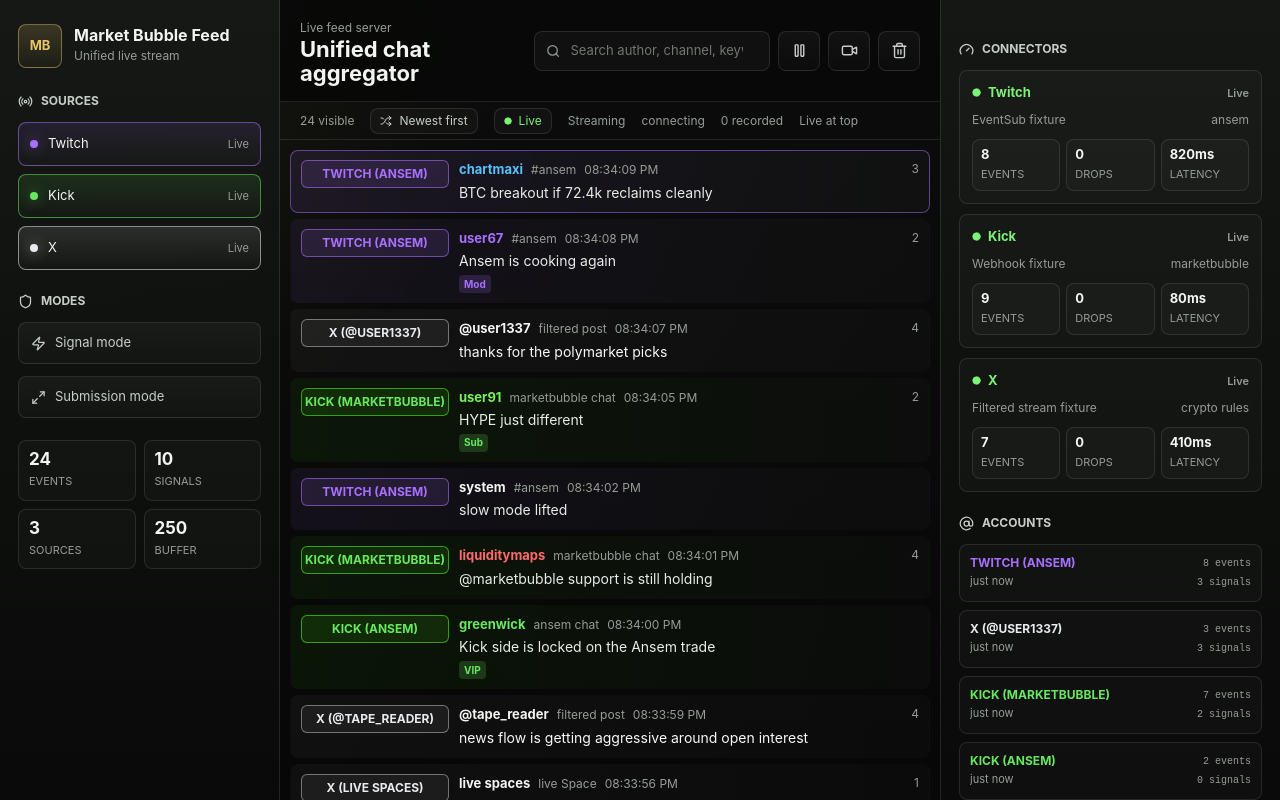
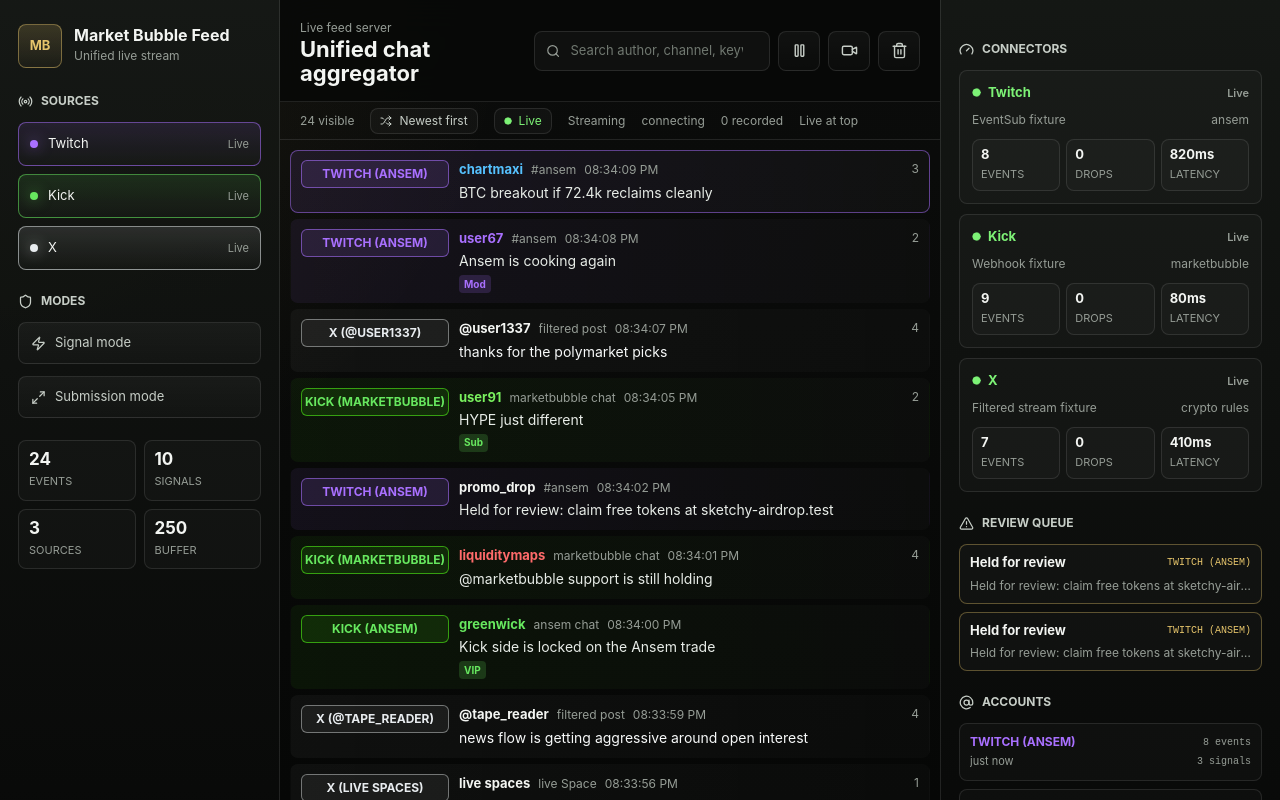
Before and after one commit to ramenxbt/unified-chat-aggregator, a React (Vite) app: page / in a window 1280 px wide. Built offline with nearby package versions, Linux system fonts and the light colour scheme; no server answers.

Commit message:
Add moderation review queue

```diff
--- a/src/App.tsx
+++ b/src/App.tsx
@@ -2,6 +2,7 @@
 import {
   Activity,
   Archive,
+  AlertTriangle,
   AtSign,
   Ban,
   CheckCircle2,
@@ -137,6 +138,7 @@
   );
   const sourceAccountSummaries = useMemo(() => buildSourceAccountSummaries(feedEvents), [feedEvents]);
   const sourceIdentityGroups = useMemo(() => buildSourceIdentityGroups(sourceAccountSummaries), [sourceAccountSummaries]);
+  const moderationItems = useMemo(() => buildModerationItems(feedEvents), [feedEvents]);
   const obsPresetLinks = useMemo(buildObsPresetLinks, []);
 
   useEffect(() => {
@@ -328,6 +330,16 @@
     setQuery(group.query);
     setAuthorFilter(null);
     setSourceAccountFilter(null);
+  }
+
+  function reviewModerationItem(item: ModerationItem) {
+    setPlatformFilter(defaultViewPreset().platformFilter);
+    setQuery("");
+    setSignalOnly(false);
+    setAuthorFilter(null);
+    setSourceAccountFilter(null);
+    setSelectedEventId(item.event.id);
+    setPinnedToLive(false);
   }
 
   return (
@@ -485,6 +497,11 @@
               <ConnectorCard key={status.platform} status={status} />
             ))}
           </div>
+        </section>
+
+        <section className="detail-section">
+          <SectionTitle icon={<AlertTriangle size={15} />} title="Review queue" />
+          <ModerationQueue items={moderationItems} onReview={reviewModerationItem} />
         </section>
 
         <section className="detail-section">
@@ -632,6 +649,13 @@
   accounts: SourceAccountSummary[];
   eventCount: number;
   signalCount: number;
+};
+
+type ModerationItem = {
+  event: UnifiedEvent;
+  reason: "deleted" | "held" | "spam";
+  title: string;
+  detail: string;
 };
 
 type ObsPresetLink = {
@@ -923,6 +947,42 @@
         <Metric label="drops" value={status.droppedCount} />
         <Metric label="latency" value={status.latencyMs ? `${Math.round(status.latencyMs)}ms` : "n/a"} />
       </div>
+    </div>
+  );
+}
+
+function ModerationQueue({
+  items,
+  onReview
+}: {
+  items: ModerationItem[];
+  onReview: (item: ModerationItem) => void;
+}) {
+  if (items.length === 0) {
+    return (
+      <div className="empty-detail compact-empty">
+        <span>No review items.</span>
+      </div>
+    );
+  }
+
+  return (
+    <div className="review-list">
+      {items.map((item) => (
+        <button
+          className="review-item"
+          data-reason={item.reason}
+          key={item.event.id}
+          onClick={() => onReview(item)}
+          type="button"
+        >
+          <span className="review-heading">
+            <strong>{item.title}</strong>
+            <code>{formatPlatformSourceLabel(item.event)}</code>
+          </span>
+          <span className="review-copy">{item.detail}</span>
+        </button>
+      ))}
     </div>
   );
 }
@@ -1326,6 +1386,47 @@
     .slice(0, 5);
 }
 
+function buildModerationItems(events: UnifiedEvent[]): ModerationItem[] {
+  return events
+    .map((event) => buildModerationItem(event))
+    .filter((item): item is ModerationItem => Boolean(item))
+    .slice(0, 6);
+}
+
+function buildModerationItem(event: UnifiedEvent): ModerationItem | null {
+  const text = event.text ?? "";
+  const normalizedText = text.toLowerCase();
+
+  if (event.kind === "chat_delete") {
+    return {
+      event,
+      reason: "deleted",
+      title: "Deleted message",
+      detail: text || `${formatAuthor(event)} had a message removed.`
+    };
+  }
+
+  if (/\b(held for review|held message|review required)\b/.test(normalizedText)) {
+    return {
+      event,
+      reason: "held",
+      title: "Held for review",
+      detail: text
+    };
+  }
+
+  if (/\b(free tokens?|airdrop|giveaway|claim|double your|telegram|whatsapp)\b/.test(normalizedText)) {
+    return {
+      event,
+      reason: "spam",
+      title: "Spam risk",
+      detail: text
+    };
+  }
+
+  return null;
+}
+
 function getSourceIdentityQuery(label: string) {
   const accountName = label.match(/\(([^)]+)\)/)?.[1] ?? label;
   const normalized = accountName.replace(/^@|^#/, "").trim().toLowerCase();
--- a/src/fixtures/fixtureEvents.ts
+++ b/src/fixtures/fixtureEvents.ts
@@ -111,9 +111,9 @@
     kind: "chat_notice",
     sourceChannelId: "twitch_ansem",
     sourceChannelName: "ansem",
-    authorId: "tw_system",
-    authorName: "system",
-    text: "slow mode lifted"
+    authorId: "tw_spam_bot",
+    authorName: "promo_drop",
+    text: "Held for review: claim free tokens at sketchy-airdrop.test"
   }
 ];
 
--- a/src/styles.css
+++ b/src/styles.css
@@ -582,6 +582,72 @@
 
 .connector-stats .metric strong {
   font-size: 13px;
+}
+
+.review-list {
+  display: grid;
+  gap: 8px;
+  margin-top: 12px;
+}
+
+.review-item {
+  display: grid;
+  width: 100%;
+  gap: 7px;
+  border: 1px solid var(--border);
+  border-radius: 8px;
+  padding: 10px;
+  color: var(--soft);
+  background: rgba(255, 255, 255, 0.025);
+  cursor: pointer;
+  text-align: left;
+}
+
+.review-item:hover {
+  border-color: var(--border-strong);
+  background: rgba(255, 255, 255, 0.045);
+}
+
+.review-item[data-reason="held"],
+.review-item[data-reason="spam"] {
+  border-color: rgba(229, 196, 107, 0.36);
+}
+
+.review-item[data-reason="deleted"] {
+  border-color: rgba(255, 107, 107, 0.4);
+}
+
+.review-heading {
+  display: flex;
+  align-items: center;
+  justify-content: space-between;
+  gap: 10px;
+}
+
+.review-heading strong,
+.review-heading code,
+.review-copy {
+  overflow: hidden;
+  text-overflow: ellipsis;
+  white-space: nowrap;
+}
+
+.review-heading strong {
+  color: var(--text);
+  font-size: 13px;
+  line-height: 1.2;
+}
+
+.review-heading code {
+  max-width: 132px;
+  color: var(--gold);
+  font-size: 10px;
+}
+
+.review-copy {
+  color: var(--muted);
+  font-size: 12px;
+  line-height: 1.25;
 }
 
 .account-list {
```
Also changed, not shown: 4 other files (tests, documents, lock files or other folders).
